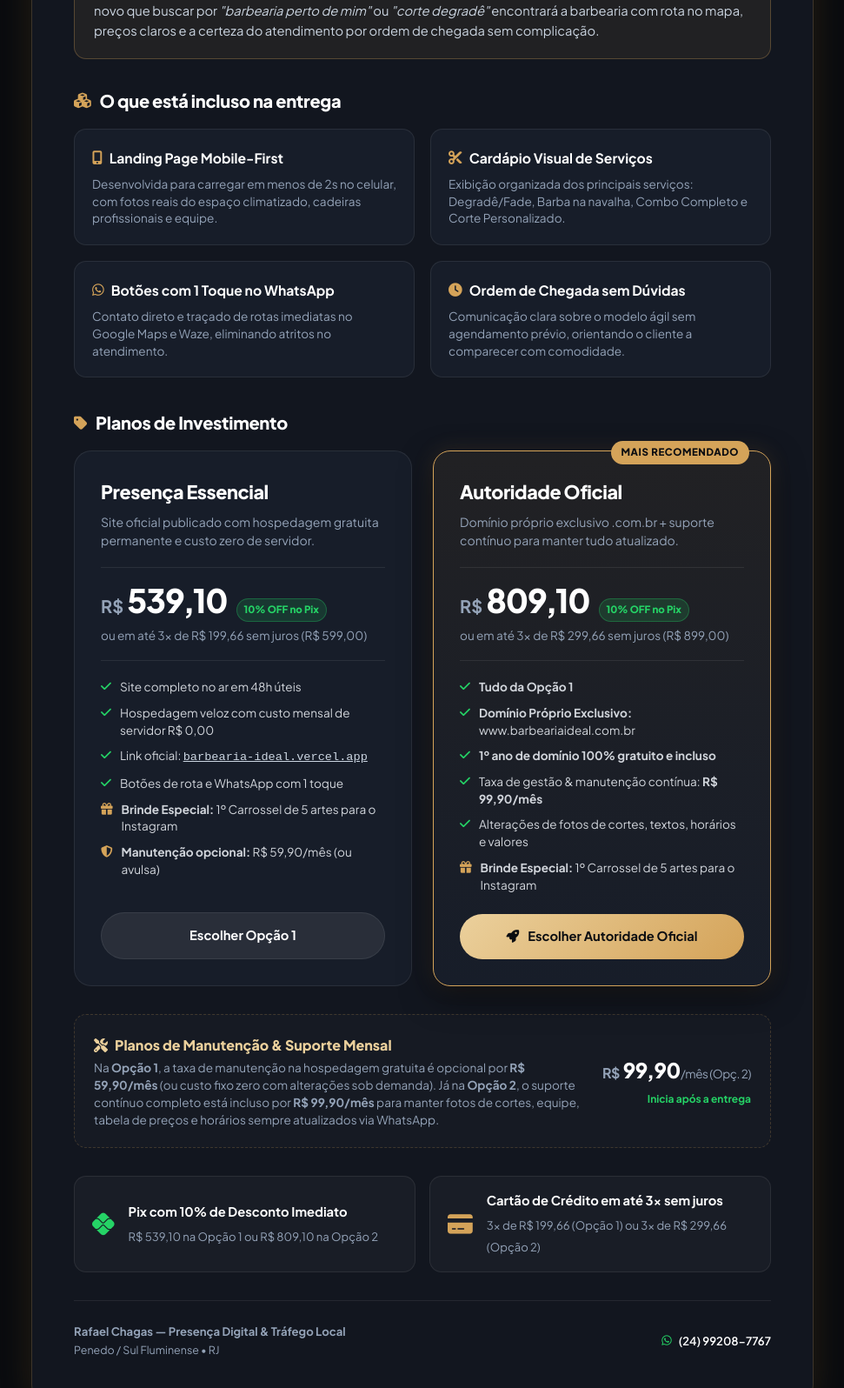
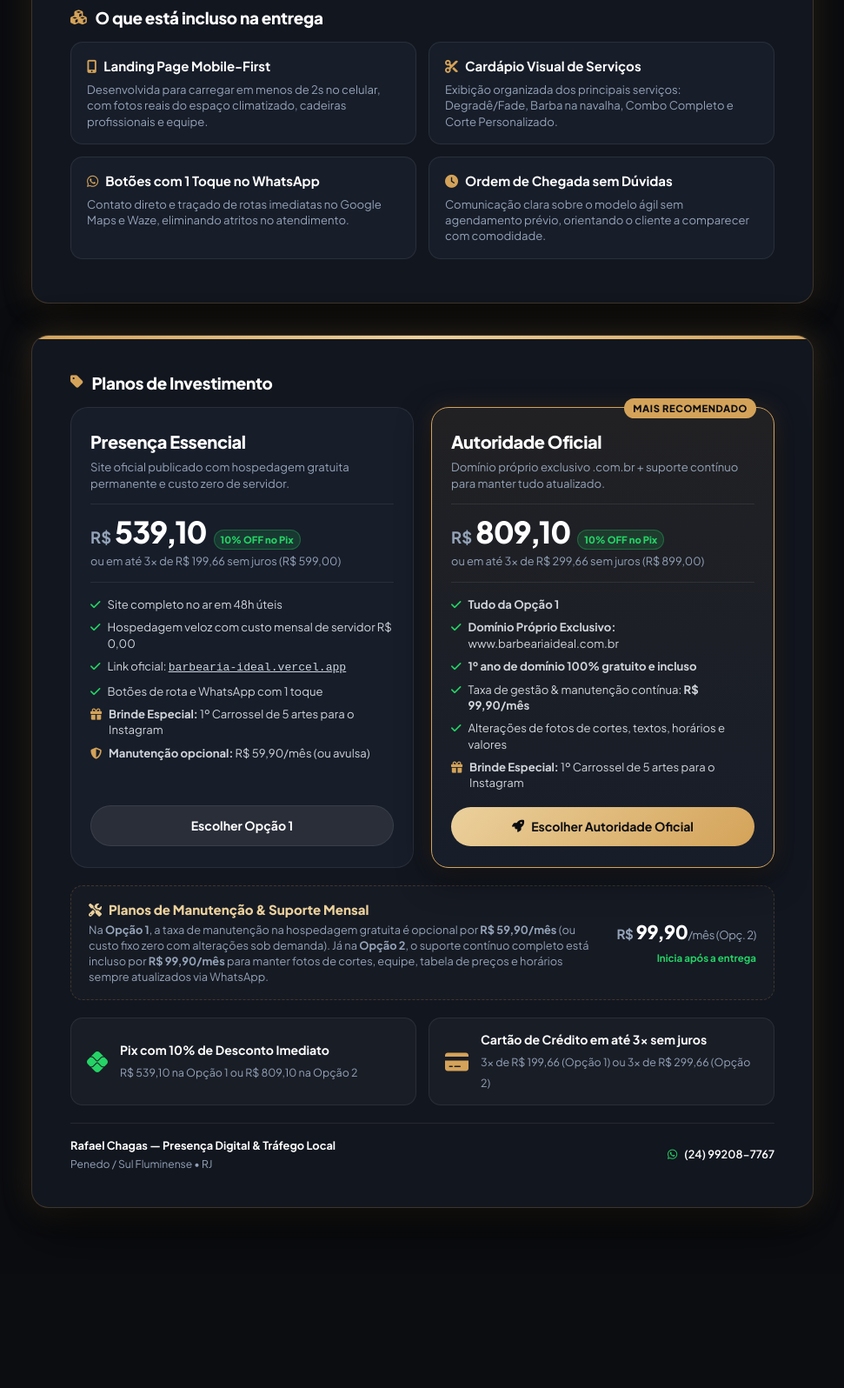
Before and after one commit to vemprapenedorj/Barbearia-Ideal, a plain HTML site: page site/proposta.html in a window 1280 px wide. Shown: the part 580-2176 px from the top of the page at 87% size, without its empty margins (154-1125 px from the left). After the commit the page ends 2045 px from the top, so only its background shows below. Drawn offline with Linux system fonts and the light colour scheme.

Commit message:
Ajusta quebra de pagina da proposta no PDF: mantem os 4 quadros de entregas na pagina 1

```diff
--- a/site/proposta.html
+++ b/site/proposta.html
@@ -42,24 +42,24 @@
       font-family: 'Plus Jakarta Sans', sans-serif;
       background-color: var(--bg);
       color: var(--text);
-      line-height: 1.6;
+      line-height: 1.5;
       padding: 40px 20px;
       -webkit-font-smoothing: antialiased;
     }
 
-    .proposal-box {
+    .page-sheet {
       max-width: 900px;
-      margin: 0 auto;
+      margin: 0 auto 36px;
       background-color: var(--card);
       border: 1px solid var(--border);
       border-radius: var(--radius-lg);
-      padding: 48px;
+      padding: 40px 44px;
       box-shadow: 0 24px 60px rgba(0, 0, 0, 0.7), 0 0 35px var(--gold-glow);
       position: relative;
       overflow: hidden;
     }
 
-    .proposal-box::before {
+    .page-sheet::before {
       content: '';
       position: absolute;
       top: 0;
@@ -75,8 +75,8 @@
       justify-content: space-between;
       align-items: center;
       border-bottom: 1px solid var(--border-subtle);
-      padding-bottom: 28px;
-      margin-bottom: 32px;
+      padding-bottom: 20px;
+      margin-bottom: 24px;
       gap: 20px;
       flex-wrap: wrap;
     }
@@ -88,8 +88,8 @@
     }
 
     .brand-logo-img {
-      width: 64px;
-      height: 64px;
+      width: 58px;
+      height: 58px;
       border-radius: var(--radius-md);
       object-fit: cover;
       border: 1px solid rgba(212, 163, 89, 0.4);
@@ -97,7 +97,7 @@
     }
 
     .brand-title h1 {
-      font-size: 1.75rem;
+      font-size: 1.65rem;
       font-weight: 800;
       color: #ffffff;
       letter-spacing: -0.02em;
@@ -105,7 +105,7 @@
 
     .brand-title p {
       color: var(--text-muted);
-      font-size: 0.9rem;
+      font-size: 0.88rem;
     }
 
     .header-badge {
@@ -124,17 +124,17 @@
       background: rgba(37, 211, 102, 0.1);
       border: 1px solid rgba(37, 211, 102, 0.3);
       border-radius: var(--radius-md);
-      padding: 20px 24px;
+      padding: 16px 20px;
       display: flex;
       justify-content: space-between;
       align-items: center;
       gap: 20px;
-      margin-bottom: 32px;
+      margin-bottom: 24px;
       flex-wrap: wrap;
     }
 
     .demo-strip-text h4 {
-      font-size: 1.05rem;
+      font-size: 1rem;
       font-weight: 800;
       color: #ffffff;
       display: flex;
@@ -143,7 +143,7 @@
     }
 
     .demo-strip-text p {
-      font-size: 0.85rem;
+      font-size: 0.82rem;
       color: #a7f3d0;
       margin-top: 2px;
     }
@@ -151,10 +151,10 @@
     .btn-demo {
       background: var(--green);
       color: #0b0d11;
-      padding: 12px 24px;
+      padding: 10px 20px;
       border-radius: 999px;
       font-weight: 800;
-      font-size: 0.88rem;
+      font-size: 0.84rem;
       display: inline-flex;
       align-items: center;
       gap: 8px;
@@ -168,10 +168,10 @@
 
     /* Section Styles */
     .section-title {
-      font-size: 1.25rem;
+      font-size: 1.18rem;
       font-weight: 800;
       color: #ffffff;
-      margin-bottom: 16px;
+      margin-bottom: 14px;
       display: flex;
       align-items: center;
       gap: 10px;
@@ -180,43 +180,43 @@
 
     .section-title i {
       color: var(--gold);
-      font-size: 1.1rem;
+      font-size: 1.05rem;
     }
 
     .alert-box {
       background: rgba(212, 163, 89, 0.08);
       border: 1px solid rgba(212, 163, 89, 0.3);
       border-radius: var(--radius-md);
-      padding: 20px 22px;
-      margin-bottom: 32px;
+      padding: 16px 20px;
+      margin-bottom: 24px;
     }
 
     .alert-box h3 {
-      font-size: 1.05rem;
+      font-size: 0.98rem;
       color: var(--gold-light);
-      margin-bottom: 8px;
+      margin-bottom: 6px;
       font-weight: 700;
     }
 
     .alert-box p {
-      font-size: 0.92rem;
+      font-size: 0.88rem;
       color: #cbd5e1;
-      line-height: 1.55;
+      line-height: 1.5;
     }
 
     /* Escopo Grid */
     .features-grid {
       display: grid;
       grid-template-columns: repeat(2, 1fr);
-      gap: 18px;
-      margin-bottom: 36px;
+      gap: 14px;
+      margin-bottom: 10px;
     }
 
     .feature-card {
       background: var(--card-highlight);
       border: 1px solid var(--border-subtle);
       border-radius: var(--radius-md);
-      padding: 20px;
+      padding: 16px 18px;
       transition: all 0.2s ease;
     }
 
@@ -226,10 +226,10 @@
     }
 
     .feature-card h4 {
-      font-size: 0.98rem;
+      font-size: 0.94rem;
       font-weight: 700;
       color: #ffffff;
-      margin-bottom: 8px;
+      margin-bottom: 6px;
       display: flex;
       align-items: center;
       gap: 8px;
@@ -240,24 +240,24 @@
     }
 
     .feature-card p {
-      font-size: 0.85rem;
+      font-size: 0.82rem;
       color: var(--text-muted);
-      line-height: 1.45;
+      line-height: 1.4;
     }
 
     /* Pricing Plans */
     .pricing-grid {
       display: grid;
       grid-template-columns: repeat(2, 1fr);
-      gap: 24px;
-      margin-bottom: 32px;
+      gap: 20px;
+      margin-bottom: 20px;
     }
 
     .plan-card {
       background: var(--card-highlight);
       border: 1px solid var(--border-subtle);
       border-radius: var(--radius-lg);
-      padding: 30px;
+      padding: 24px 22px;
       display: flex;
       flex-direction: column;
       justify-content: space-between;
@@ -273,50 +273,50 @@
 
     .plan-badge {
       position: absolute;
-      top: -12px;
-      right: 24px;
+      top: -11px;
+      right: 20px;
       background: var(--gold);
       color: #0b0d11;
-      font-size: 0.72rem;
+      font-size: 0.7rem;
       font-weight: 800;
       text-transform: uppercase;
-      padding: 4px 12px;
+      padding: 3px 10px;
       border-radius: 999px;
       letter-spacing: 0.05em;
     }
 
     .plan-name {
-      font-size: 1.35rem;
+      font-size: 1.25rem;
       font-weight: 800;
       color: #ffffff;
-      margin-bottom: 6px;
+      margin-bottom: 4px;
       letter-spacing: -0.02em;
     }
 
     .plan-desc {
-      font-size: 0.88rem;
+      font-size: 0.82rem;
       color: var(--text-muted);
-      margin-bottom: 20px;
-      min-height: 42px;
-      line-height: 1.5;
+      margin-bottom: 14px;
+      min-height: 38px;
+      line-height: 1.45;
     }
 
     .plan-price-box {
       border-top: 1px solid var(--border-subtle);
       border-bottom: 1px solid var(--border-subtle);
-      padding: 18px 0;
-      margin-bottom: 20px;
+      padding: 14px 0;
+      margin-bottom: 16px;
     }
 
     .plan-price-pix {
       display: flex;
       align-items: baseline;
-      gap: 10px;
+      gap: 8px;
       flex-wrap: wrap;
     }
 
     .price-value {
-      font-size: 2.35rem;
+      font-size: 2.15rem;
       font-weight: 800;
       color: #ffffff;
       letter-spacing: -0.03em;
@@ -327,7 +327,7 @@
     }
 
     .price-curr {
-      font-size: 1.25rem;
+      font-size: 1.15rem;
       font-weight: 700;
       color: #94a3b8;
       letter-spacing: 0;
@@ -337,33 +337,33 @@
       background: rgba(37, 211, 102, 0.15);
       border: 1px solid rgba(37, 211, 102, 0.3);
       color: var(--green);
-      font-size: 0.72rem;
+      font-size: 0.7rem;
       font-weight: 800;
-      padding: 3px 8px;
+      padding: 2px 7px;
       border-radius: 999px;
     }
 
     .price-installments {
-      font-size: 0.85rem;
+      font-size: 0.8rem;
       color: var(--text-muted);
-      margin-top: 5px;
+      margin-top: 4px;
     }
 
     .plan-items {
       list-style: none;
-      margin-bottom: 24px;
+      margin-bottom: 18px;
       display: flex;
       flex-direction: column;
-      gap: 10px;
+      gap: 8px;
     }
 
     .plan-items li {
-      font-size: 0.85rem;
+      font-size: 0.82rem;
       color: #d1d5db;
       display: flex;
       align-items: flex-start;
-      gap: 10px;
-      line-height: 1.45;
+      gap: 8px;
+      line-height: 1.4;
     }
 
     .plan-items li i {
@@ -376,10 +376,10 @@
       display: flex;
       align-items: center;
       justify-content: center;
-      gap: 10px;
-      padding: 14px 20px;
+      gap: 8px;
+      padding: 12px 18px;
       border-radius: 999px;
-      font-size: 0.92rem;
+      font-size: 0.88rem;
       font-weight: 700;
       cursor: pointer;
       transition: all 0.25s ease;
@@ -412,17 +412,17 @@
       background: rgba(255, 255, 255, 0.02);
       border: 1px dashed var(--border);
       border-radius: var(--radius-md);
-      padding: 22px;
-      margin-bottom: 32px;
+      padding: 16px 20px;
+      margin-bottom: 20px;
       display: flex;
       justify-content: space-between;
       align-items: center;
-      gap: 20px;
+      gap: 16px;
       flex-wrap: wrap;
     }
 
     .maintenance-content h4 {
-      font-size: 1rem;
+      font-size: 0.94rem;
       font-weight: 800;
       color: var(--gold-light);
       margin-bottom: 4px;
@@ -432,10 +432,10 @@
     }
 
     .maintenance-content p {
-      font-size: 0.85rem;
+      font-size: 0.8rem;
       color: var(--text-muted);
-      max-width: 560px;
-      line-height: 1.45;
+      max-width: 580px;
+      line-height: 1.4;
     }
 
     .maintenance-price {
@@ -443,7 +443,7 @@
     }
 
     .maintenance-price .val {
-      font-size: 1.5rem;
+      font-size: 1.35rem;
       font-weight: 800;
       color: #ffffff;
       letter-spacing: -0.02em;
@@ -453,43 +453,43 @@
     .payment-info-strip {
       display: grid;
       grid-template-columns: 1fr 1fr;
-      gap: 16px;
-      margin-bottom: 32px;
+      gap: 14px;
+      margin-bottom: 20px;
     }
 
     .pay-info-card {
       background: rgba(255, 255, 255, 0.03);
       border: 1px solid var(--border-subtle);
       border-radius: var(--radius-md);
-      padding: 16px 20px;
+      padding: 14px 18px;
       display: flex;
       align-items: center;
-      gap: 16px;
+      gap: 14px;
     }
 
     .pay-info-card strong {
       display: block;
       color: #ffffff;
-      font-size: 0.92rem;
+      font-size: 0.88rem;
       margin-bottom: 2px;
     }
 
     .pay-info-card span {
-      font-size: 0.82rem;
+      font-size: 0.78rem;
       color: var(--text-muted);
     }
 
     /* Footer */
     .proposal-footer {
       border-top: 1px solid var(--border-subtle);
-      padding-top: 24px;
+      padding-top: 16px;
       display: flex;
       justify-content: space-between;
       align-items: center;
-      font-size: 0.82rem;
+      font-size: 0.8rem;
       color: var(--text-muted);
       flex-wrap: wrap;
-      gap: 14px;
+      gap: 12px;
     }
 
     .contact-item {
@@ -501,7 +501,7 @@
     }
 
     @media (max-width: 768px) {
-      .proposal-box {
+      .page-sheet {
         padding: 24px 18px;
       }
 
@@ -530,60 +530,78 @@
       }
     }
 
+    /* Controle Exato de 2 Páginas no PDF / Print */
     @media print {
       @page {
         size: A4 portrait;
-        margin: 8mm 8mm;
-      }
-
-      body {
-        background-color: #0b0d11 !important;
-        -webkit-print-color-adjust: exact !important;
-        print-color-adjust: exact !important;
-        color-adjust: exact !important;
-        padding: 0 !important;
-      }
-
-      .proposal-box {
-        max-width: 100% !important;
-        border: 1px solid rgba(212, 163, 89, 0.3) !important;
-        box-shadow: none !important;
-        padding: 24px 28px !important;
         margin: 0 !important;
       }
 
-      .plan-card,
-      .feature-card,
-      .alert-box,
-      .maintenance-box,
-      .demo-strip,
-      .pricing-grid,
-      .pay-info-card {
+      html,
+      body {
+        background: #0b0d11 !important;
+        margin: 0 !important;
+        padding: 0 !important;
+        -webkit-print-color-adjust: exact !important;
+        print-color-adjust: exact !important;
+      }
+
+      .page-sheet {
+        width: 210mm !important;
+        height: 297mm !important;
+        max-height: 297mm !important;
+        box-sizing: border-box !important;
+        padding: 13mm 16mm 12mm 16mm !important;
+        background: #0b0d11 !important;
+        border: none !important;
+        border-radius: 0 !important;
+        box-shadow: none !important;
+        position: relative !important;
+        overflow: hidden !important;
+        display: flex !important;
+        flex-direction: column !important;
+        justify-content: space-between !important;
+        page-break-after: always !important;
+        break-after: page !important;
+        page-break-inside: avoid !important;
         break-inside: avoid !important;
-        page-break-inside: avoid !important;
+        margin: 0 !important;
+      }
+
+      .page-sheet:last-child {
+        page-break-after: auto !important;
+        break-after: auto !important;
+      }
+
+      .page-sheet::before {
+        content: '';
+        position: absolute;
+        top: 0;
+        left: 0;
+        right: 0;
+        height: 4px;
+        background: linear-gradient(90deg, #d4a359, #ebd09c, #d4a359) !important;
       }
 
       .features-grid {
         display: grid !important;
         grid-template-columns: repeat(2, 1fr) !important;
-        gap: 14px !important;
-        margin-bottom: 24px !important;
+        gap: 12px !important;
+        margin-bottom: 0 !important;
       }
 
       .pricing-grid {
         display: grid !important;
         grid-template-columns: repeat(2, 1fr) !important;
-        gap: 18px !important;
-        break-inside: avoid !important;
-        page-break-inside: avoid !important;
-        margin-bottom: 24px !important;
+        gap: 14px !important;
+        margin-bottom: 14px !important;
       }
 
       .payment-info-strip {
         display: grid !important;
         grid-template-columns: repeat(2, 1fr) !important;
-        gap: 14px !important;
-        margin-bottom: 24px !important;
+        gap: 12px !important;
+        margin-bottom: 14px !important;
       }
 
       .btn-primary,
@@ -598,8 +616,10 @@
 
 <body>
 
-  <div class="proposal-box">
+  <!-- PÁGINA 1: Diagnóstico & Entregas Inclusas -->
+  <div class="page-sheet page-1">
 
+    <div>
       <!-- Header -->
       <div class="header">
         <div class="brand-meta">
@@ -618,8 +638,7 @@
       <!-- Faixa da Demonstração Pronta -->
       <div class="demo-strip">
         <div class="demo-strip-text">
-        <h4><i class="fa-solid fa-bolt" style="color: #25d366;"></i> A demonstração da landing page já está 100% pronta!
-        </h4>
+          <h4><i class="fa-solid fa-bolt" style="color: #25d366;"></i> A demonstração da landing page já está 100% pronta!</h4>
           <p>Com fotos reais da equipe e espaço, cardápio visual de serviços e chamada ágil no WhatsApp.</p>
         </div>
         <a href="https://barbearia-ideal.vercel.app/" target="_blank" class="btn-demo">
@@ -629,6 +648,7 @@
       </div>
 
       <!-- Diagnóstico Estratégico -->
+      <div>
         <div class="section-title">
           <i class="fa-solid fa-chart-line"></i>
           <span>Diagnóstico & Oportunidade Local</span>
@@ -637,15 +657,14 @@
         <div class="alert-box">
           <h3>💈 Destaque dos mais de 10 anos de tradição & Atendimento por Ordem de Chegada</h3>
           <p>
-        A <strong>Barbearia Ideal</strong> possui tradição sólida, equipe experiente uniformizada e um ambiente 100%
-        climatizado com café e bebidas geladas. No entanto, hoje a captação depende de quem já conhece o espaço ou passa
-        pela porta. Com o site oficial publicado e linkado no Google Maps e na bio do Instagram, qualquer cliente novo
-        que buscar por <em>"barbearia perto de mim"</em> ou <em>"corte degradê"</em> encontrará a barbearia com rota no
-        mapa, preços claros e a certeza do atendimento por ordem de chegada sem complicação.
+            A <strong>Barbearia Ideal</strong> possui tradição sólida, equipe experiente uniformizada e um ambiente 100% climatizado com café e bebidas geladas. No entanto, hoje a captação depende de quem já conhece o espaço ou passa pela porta. Com o site oficial publicado e linkado no Google Maps e na bio do Instagram, qualquer cliente novo que buscar por <em>"barbearia perto de mim"</em> ou <em>"corte degradê"</em> encontrará a barbearia com rota no mapa, preços claros e a certeza do atendimento por ordem de chegada sem complicação.
           </p>
         </div>
+      </div>
+    </div>
 
-    <!-- Escopo das Entregas -->
+    <!-- Escopo das Entregas (TODOS OS 4 CARDS JUNTOS NA PÁGINA 1) -->
+    <div>
       <div class="section-title">
         <i class="fa-solid fa-cubes"></i>
         <span>O que está incluso na entrega</span>
@@ -654,14 +673,12 @@
       <div class="features-grid">
         <div class="feature-card">
           <h4><i class="fa-solid fa-mobile-screen-button"></i> Landing Page Mobile-First</h4>
-        <p>Desenvolvida para carregar em menos de 2s no celular, com fotos reais do espaço climatizado, cadeiras
-          profissionais e equipe.</p>
+          <p>Desenvolvida para carregar em menos de 2s no celular, com fotos reais do espaço climatizado, cadeiras profissionais e equipe.</p>
         </div>
 
         <div class="feature-card">
           <h4><i class="fa-solid fa-scissors"></i> Cardápio Visual de Serviços</h4>
-        <p>Exibição organizada dos principais serviços: Degradê/Fade, Barba na navalha, Combo Completo e Corte
-          Personalizado.</p>
+          <p>Exibição organizada dos principais serviços: Degradê/Fade, Barba na navalha, Combo Completo e Corte Personalizado.</p>
         </div>
 
         <div class="feature-card">
@@ -671,12 +688,18 @@
 
         <div class="feature-card">
           <h4><i class="fa-solid fa-clock"></i> Ordem de Chegada sem Dúvidas</h4>
-        <p>Comunicação clara sobre o modelo ágil sem agendamento prévio, orientando o cliente a comparecer com
-          comodidade.</p>
+          <p>Comunicação clara sobre o modelo ágil sem agendamento prévio, orientando o cliente a comparecer com comodidade.</p>
+        </div>
       </div>
     </div>
 
-    <!-- Opções de Investimento -->
+  </div>
+
+  <!-- PÁGINA 2: Planos de Investimento & Fechamento -->
+  <div class="page-sheet page-2">
+
+    <!-- Seção de Planos -->
+    <div>
       <div class="section-title">
         <i class="fa-solid fa-tag"></i>
         <span>Planos de Investimento</span>
@@ -688,8 +711,7 @@
         <div class="plan-card">
           <div>
             <div class="plan-name">Presença Essencial</div>
-          <div class="plan-desc">Site oficial publicado com hospedagem gratuita permanente e custo zero de servidor.
-          </div>
+            <div class="plan-desc">Site oficial publicado com hospedagem gratuita permanente e custo zero de servidor.</div>
 
             <div class="plan-price-box">
               <div class="plan-price-pix">
@@ -701,14 +723,11 @@
 
             <ul class="plan-items">
               <li><i class="fa-solid fa-check"></i> <span>Site completo no ar em 48h úteis</span></li>
-            <li><i class="fa-solid fa-check"></i> <span>Hospedagem veloz com custo mensal de servidor R$ 0,00</span>
-            </li>
+              <li><i class="fa-solid fa-check"></i> <span>Hospedagem veloz com custo mensal de servidor R$ 0,00</span></li>
               <li><i class="fa-solid fa-check"></i> <span>Link oficial: <a href="https://barbearia-ideal.vercel.app/" target="_blank" style="color: #cbd5e1; text-decoration: underline !important;"><code>barbearia-ideal.vercel.app</code></a></span></li>
               <li><i class="fa-solid fa-check"></i> <span>Botões de rota e WhatsApp com 1 toque</span></li>
-            <li><i class="fa-solid fa-gift" style="color: var(--gold);"></i> <span><strong>Brinde Especial:</strong> 1º
-                Carrossel de 5 artes para o Instagram</span></li>
-            <li><i class="fa-solid fa-shield-halved" style="color: var(--gold);"></i> <span><strong>Manutenção
-                  opcional:</strong> R$ 59,90/mês (ou avulsa)</span></li>
+              <li><i class="fa-solid fa-gift" style="color: var(--gold);"></i> <span><strong>Brinde Especial:</strong> 1º Carrossel de 5 artes para o Instagram</span></li>
+              <li><i class="fa-solid fa-shield-halved" style="color: var(--gold);"></i> <span><strong>Manutenção opcional:</strong> R$ 59,90/mês (ou avulsa)</span></li>
             </ul>
           </div>
 
@@ -735,16 +754,11 @@
 
             <ul class="plan-items">
               <li><i class="fa-solid fa-check"></i> <span><strong>Tudo da Opção 1</strong></span></li>
-            <li><i class="fa-solid fa-check"></i> <span><strong>Domínio Próprio Exclusivo:</strong>
-                www.barbeariaideal.com.br</span></li>
-            <li><i class="fa-solid fa-check"></i> <span><strong>1º ano de domínio 100% gratuito e
-                  incluso</strong></span></li>
-            <li><i class="fa-solid fa-check"></i> <span>Taxa de gestão & manutenção contínua: <strong>R$
-                  99,90/mês</strong></span></li>
-            <li><i class="fa-solid fa-check"></i> <span>Alterações de fotos de cortes, textos, horários e valores</span>
-            </li>
-            <li><i class="fa-solid fa-gift" style="color: var(--gold);"></i> <span><strong>Brinde Especial:</strong> 1º
-                Carrossel de 5 artes para o Instagram</span></li>
+              <li><i class="fa-solid fa-check"></i> <span><strong>Domínio Próprio Exclusivo:</strong> www.barbeariaideal.com.br</span></li>
+              <li><i class="fa-solid fa-check"></i> <span><strong>1º ano de domínio 100% gratuito e incluso</strong></span></li>
+              <li><i class="fa-solid fa-check"></i> <span>Taxa de gestão & manutenção contínua: <strong>R$ 99,90/mês</strong></span></li>
+              <li><i class="fa-solid fa-check"></i> <span>Alterações de fotos de cortes, textos, horários e valores</span></li>
+              <li><i class="fa-solid fa-gift" style="color: var(--gold);"></i> <span><strong>Brinde Especial:</strong> 1º Carrossel de 5 artes para o Instagram</span></li>
             </ul>
           </div>
 
@@ -761,32 +775,30 @@
       <div class="maintenance-box">
         <div class="maintenance-content">
           <h4><i class="fa-solid fa-screwdriver-wrench"></i> Planos de Manutenção & Suporte Mensal</h4>
-        <p>Na <strong>Opção 1</strong>, a taxa de manutenção na hospedagem gratuita é opcional por <strong>R$
-            59,90/mês</strong> (ou custo fixo zero com alterações sob demanda). Já na <strong>Opção 2</strong>, o
-          suporte contínuo completo está incluso por <strong>R$ 99,90/mês</strong> para manter fotos de cortes, equipe,
-          tabela de preços e horários sempre atualizados via WhatsApp.</p>
+          <p>Na <strong>Opção 1</strong>, a taxa de manutenção na hospedagem gratuita é opcional por <strong>R$ 59,90/mês</strong> (ou custo fixo zero com alterações sob demanda). Já na <strong>Opção 2</strong>, o suporte contínuo completo está incluso por <strong>R$ 99,90/mês</strong> para manter fotos de cortes, equipe, tabela de preços e horários sempre atualizados via WhatsApp.</p>
         </div>
         <div class="maintenance-price">
-        <div class="val"><span style="font-size: 1rem; color: #94a3b8; font-weight: 700;">R$</span> 99,90<span
-            style="font-size: 0.85rem; color: var(--text-muted); font-weight: 400;">/mês (Opç. 2)</span></div>
-        <span style="font-size: 0.75rem; color: var(--green); font-weight: 700;">Inicia após a entrega</span>
+          <div class="val"><span style="font-size: 0.95rem; color: #94a3b8; font-weight: 700;">R$</span> 99,90<span
+              style="font-size: 0.82rem; color: var(--text-muted); font-weight: 400;">/mês (Opç. 2)</span></div>
+          <span style="font-size: 0.72rem; color: var(--green); font-weight: 700;">Inicia após a entrega</span>
         </div>
       </div>
 
       <!-- Formas de Pagamento Facilitadas -->
       <div class="payment-info-strip">
         <div class="pay-info-card">
-        <i class="fa-brands fa-pix" style="color: var(--green); font-size: 1.6rem;"></i>
+          <i class="fa-brands fa-pix" style="color: var(--green); font-size: 1.5rem;"></i>
           <div>
             <strong>Pix com 10% de Desconto Imediato</strong>
             <span>R$ 539,10 na Opção 1 ou R$ 809,10 na Opção 2</span>
           </div>
         </div>
         <div class="pay-info-card">
-        <i class="fa-solid fa-credit-card" style="color: var(--gold); font-size: 1.6rem;"></i>
+          <i class="fa-solid fa-credit-card" style="color: var(--gold); font-size: 1.5rem;"></i>
           <div>
             <strong>Cartão de Crédito em até 3x sem juros</strong>
             <span>3x de R$ 199,66 (Opção 1) ou 3x de R$ 299,66 (Opção 2)</span>
+          </div>
         </div>
       </div>
     </div>
@@ -794,8 +806,8 @@
     <!-- Footer -->
     <div class="proposal-footer">
       <div>
-        <strong>Rafael Chagas — Presença Digital & Tráfego Local</strong>
-        <p style="font-size: 0.78rem; margin-top: 2px;">Penedo / Sul Fluminense • RJ</p>
+        <strong style="color: #ffffff;">Rafael Chagas — Presença Digital & Tráfego Local</strong>
+        <p style="font-size: 0.76rem; margin-top: 2px;">Penedo / Sul Fluminense • RJ</p>
       </div>
       <div class="contact-item">
         <i class="fa-brands fa-whatsapp" style="color: var(--green);"></i>
```
Also changed, not shown: propostas/proposta.html (+170 -158 lines), 1 other file. Lines whose indentation alone changed are shown as unchanged.
